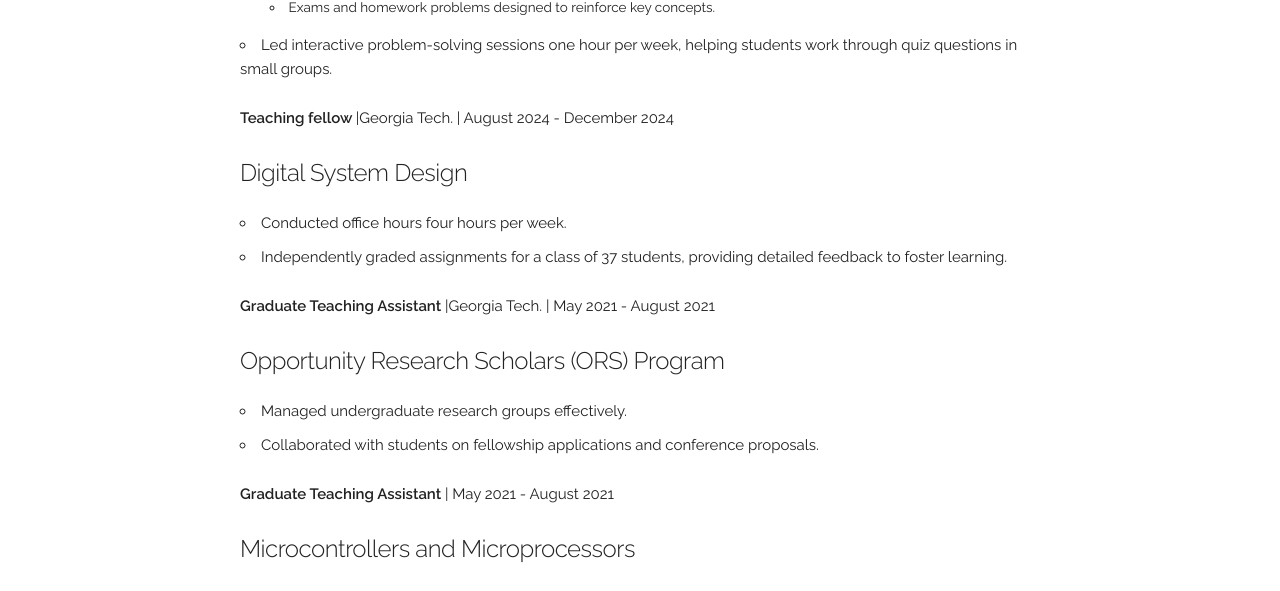
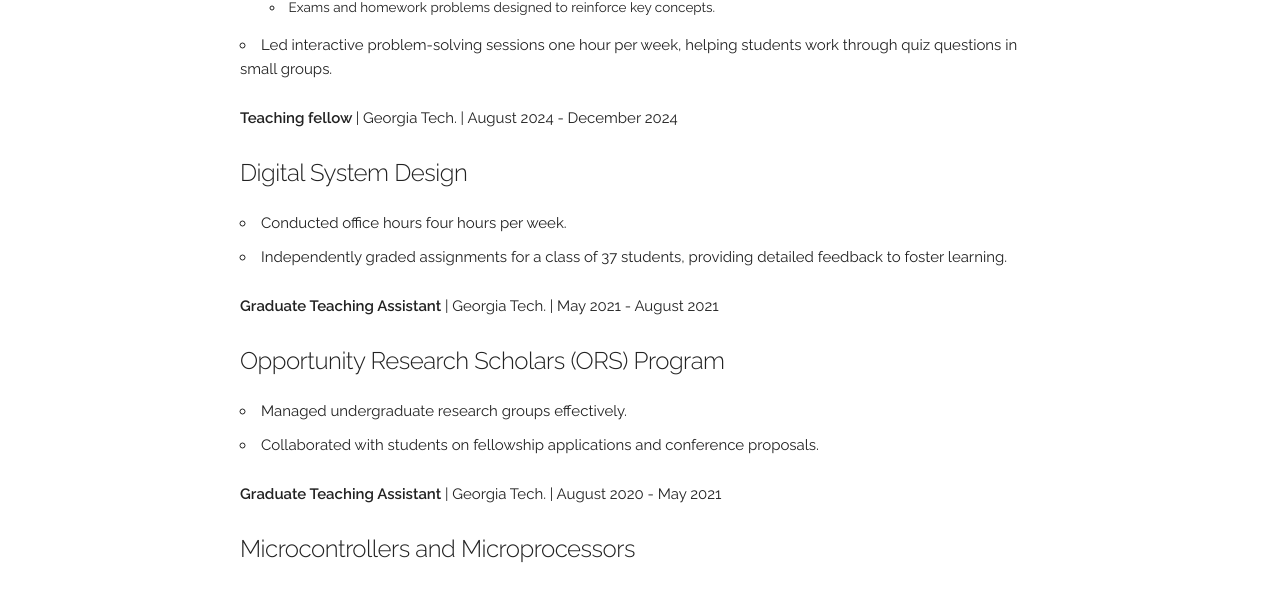
Before and after one commit to BelenMU/BelenMU.github.io, a Jekyll site: the page built from index.html, in a window 1280 px wide and 900 px high, scrolled down 1631 px. Shown: the part 151-742 px from the top of the window. Built offline with Jekyll 4.4.1, drawn with Linux system fonts in a browser that asks for light colours; some web fonts are replaced.

Commit message:
Update index.html

```diff
--- a/index.html
+++ b/index.html
@@ -134,7 +134,7 @@
       </li>
       <li>Led interactive problem-solving sessions one hour per week, helping students work through quiz questions in small groups.</li>
     </ul>
-    <p><strong>Teaching fellow </strong> |Georgia Tech. | August 2024 - December 2024</p>
+    <p><strong>Teaching fellow </strong>| Georgia Tech. | August 2024 - December 2024</p>
   </div>
 
   <div class="teaching-position">
@@ -143,7 +143,7 @@
       <li>Conducted office hours four hours per week.</li>
       <li>Independently graded assignments for a class of 37 students, providing detailed feedback to foster learning.</li>
     </ul>
-    <p><strong>Graduate Teaching Assistant </strong>|Georgia Tech.  | May 2021 - August 2021</p>
+    <p><strong>Graduate Teaching Assistant </strong>| Georgia Tech. | May 2021 - August 2021</p>
   </div>
 
   <div class="teaching-position">
@@ -152,7 +152,7 @@
       <li>Managed undergraduate research groups effectively.</li>
       <li>Collaborated with students on fellowship applications and conference proposals.</li>
     </ul>
-    <p><strong>Graduate Teaching Assistant </strong> | May 2021 - August 2021</p>
+    <p><strong>Graduate Teaching Assistant </strong>| Georgia Tech. | August 2020 - May 2021</p>
   </div>
 
   <div class="teaching-position">
```
